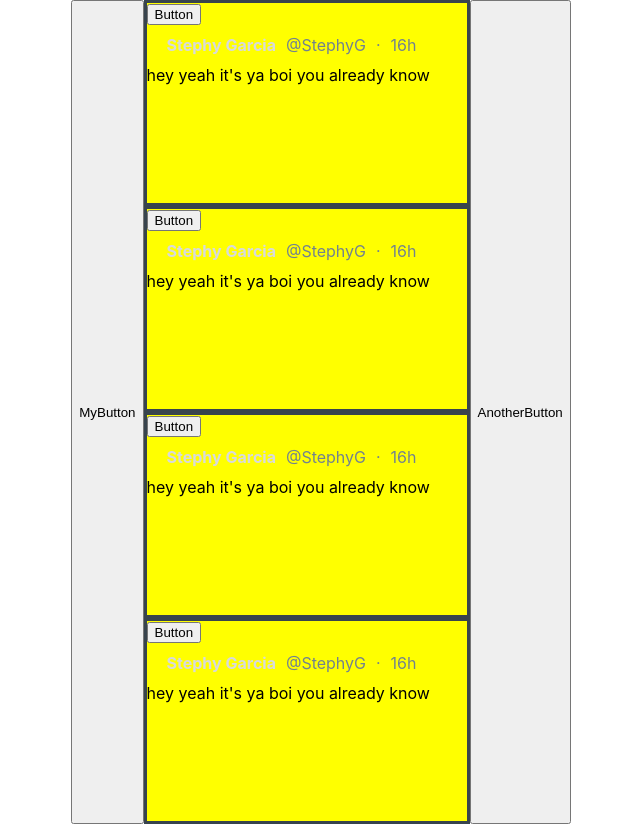
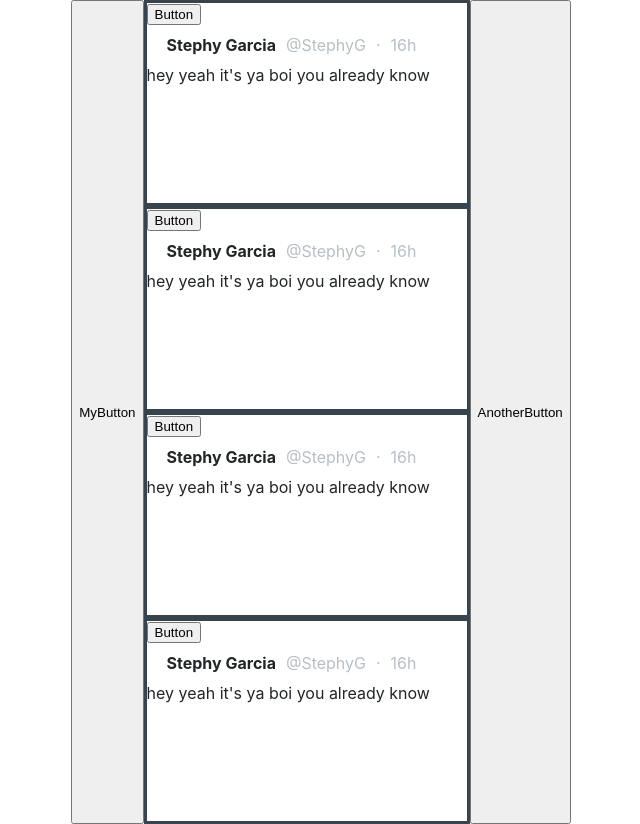
Before and after one commit to michael-mcmasters/twitter-clone, a React (Create React App) app: page / in a window 1280 px wide. Shown: the whole page, without its empty margins (319-959 px from the left). Built offline with nearby package versions, Linux system fonts and the light colour scheme.

Commit message:
Correct colors now chosen for light theme and dark theme.

```diff
--- a/src/App.js
+++ b/src/App.js
@@ -1,7 +1,6 @@
 import React, { useEffect } from "react";
 import Tweet from "./components/tweet/Tweet";
 import { ColorThemeProvider } from "./components/customHooks/ColorThemeContext.js";
-
 // as of now, this class is not using App.css
 //import "./App.css";
 
--- a/src/components/constants/Colors.js
+++ b/src/components/constants/Colors.js
@@ -1,17 +1,13 @@
 // Can't use default imports for constants.
-//
-
-// dark: backGround: "#15202b",
-
-export const Colors = {
+export const COLORS = {
+  lightMode: {
+    background: "white",
+    textPrime: "#222527",
+    textSec: "#b7bfc6",
+  },
   darkMode: {
-    backGround: "red",
+    background: "#15202b",
     textPrime: "#d8dadc",
-    textSec: "",
-  },
-  lightMode: {
-    backGround: "yellow",
-    textPrime: "blue",
-    textSec: "",
+    textSec: "#8796a0",
   },
 };
--- a/src/components/customHooks/ColorThemeContext.js
+++ b/src/components/customHooks/ColorThemeContext.js
@@ -1,5 +1,5 @@
 import React, { createContext, useState } from "react";
-import { Colors } from "../constants/Colors.js";
+import { COLORS } from "../constants/Colors.js";
 
 // Hooks tutorial: https://www.youtube.com/watch?v=5LrDIWkK_Bc
 
@@ -7,17 +7,15 @@ import { Colors } from "../constants/Colors.js";
 export const ColorThemeContext = createContext();
 export const SetColorThemeContext = createContext();
 
-// In App.js, this function is called with <ThemeProvider>
+// Context is technically a functional component.
 export function ColorThemeProvider({ children }) {
-  const [colorTheme, setColorTheme] = useState(Colors.lightMode);
+  const [colorTheme, setColorTheme] = useState(COLORS.lightMode);
 
   function handleSetColorTheme() {
-    if (colorTheme === Colors.lightMode) {
-      setColorTheme(Colors.darkMode);
-      console.log("was light mode");
+    if (colorTheme === COLORS.lightMode) {
+      setColorTheme(COLORS.darkMode);
     } else {
-      setColorTheme(Colors.lightMode);
-      console.log("was dark mode");
+      setColorTheme(COLORS.lightMode);
     }
   }
 
--- a/src/components/tweet/Tweet.js
+++ b/src/components/tweet/Tweet.js
@@ -4,37 +4,30 @@ import {
   SetColorThemeContext,
 } from "../customHooks/ColorThemeContext.js";
 
-// By making them both lists <li>, instead of items <ul> in a list, they go from left to right
 export default function Tweet() {
   const colorTheme = useContext(ColorThemeContext);
 
   return (
-    <div style={container2(colorTheme)}>
+    <div style={container(colorTheme)}>
       <button onClick={useContext(SetColorThemeContext)}>Button</button>
       <div style={headContainer}>
-        <div style={name}>Stephy Garcia</div>
-        <div style={screenName}>@StephyG</div>
-        <div style={screenName}>·</div>
-        <div style={screenName}>16h</div>
+        <div style={name(colorTheme)}>Stephy Garcia</div>
+        <div style={screenName(colorTheme)}>@StephyG</div>
+        <div style={screenName(colorTheme)}>·</div>
+        <div style={screenName(colorTheme)}>16h</div>
       </div>
       <div style={body(colorTheme)}>hey yeah it's ya boi you already know</div>
     </div>
   );
 }
 
-function container2(colorTheme) {
+function container(colorTheme) {
   return {
     border: "3px solid #38444d",
-    backgroundColor: colorTheme.backGround,
+    backgroundColor: colorTheme.background,
     height: "200px",
   };
 }
-
-// const container = {
-//   border: "3px solid #38444d",
-//   backgroundColor: "#15202b",
-//   height: "200px",
-// };
 
 // the top row of a tweet (name, username, how old tweet is)
 const headContainer = {
@@ -46,35 +39,22 @@ const headContainer = {
   margin: "10px",
 };
 
-const name = {
+function name(colorTheme) {
+  return {
     paddingLeft: "10px",
-  color: "#d8dadc",
+    color: colorTheme.textPrime,
     fontWeight: "bold",
   };
+}
 
-const screenName = {
+function screenName(colorTheme) {
+  return {
     // space between word on left (last word doesn't need it bc there is no word to its right)
     paddingLeft: "10px",
-  color: "#72828f",
+    color: colorTheme.textSec,
   };
-
-function body(themeStyles) {
-  return { color: themeStyles.color };
 }
 
-// // Would need to pass in theme as a parameter
-// const body = {
-//   color: themeStyles.color,
-// };
-
-// const body = {
-//   //color: COLORS.secondaryTextDark,
-//   color: MainText,
-//   height: "50px",
-//   width: "100px",
-// };
-
-// // If possible, just pass a darkTheme object with the color properties. Instead of this bool.
-// function setName(darkTheme) {
-//   return darkTheme === true ? Color.MainText : Color.MainText;
-// }
+function body(colorTheme) {
+  return { color: colorTheme.textPrime };
+}
```
Lines whose indentation alone changed are shown as unchanged.
